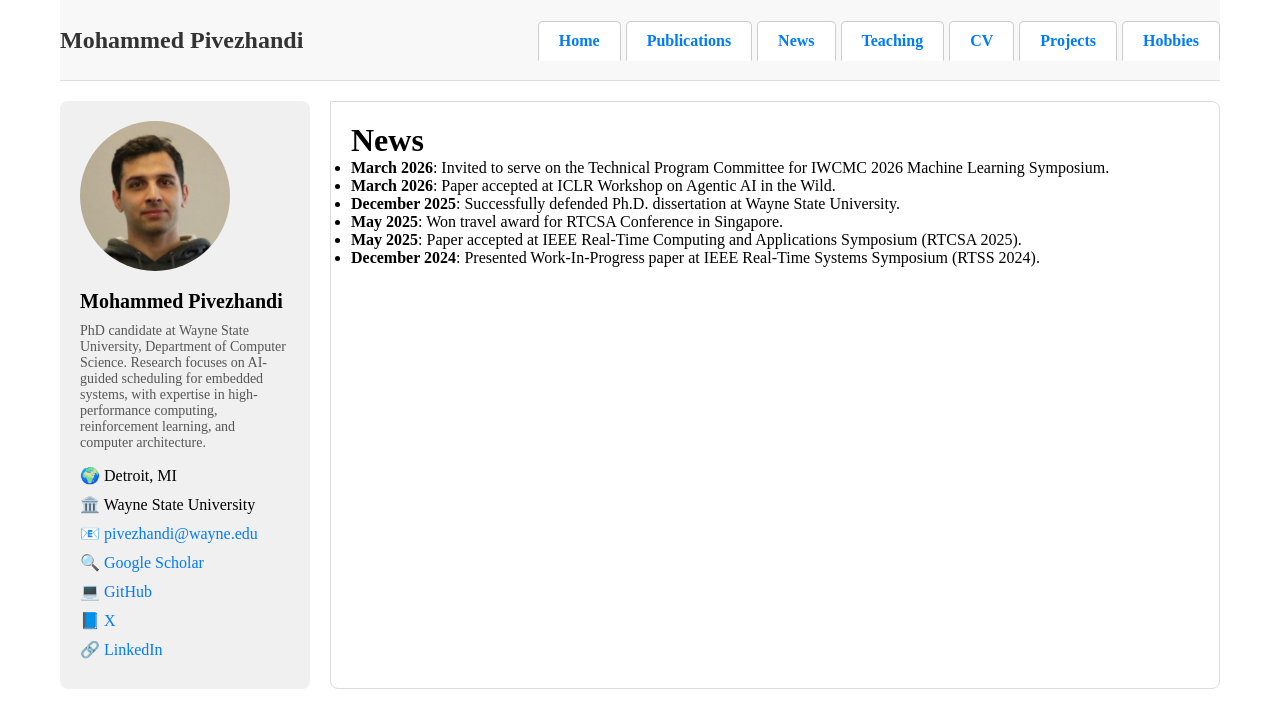
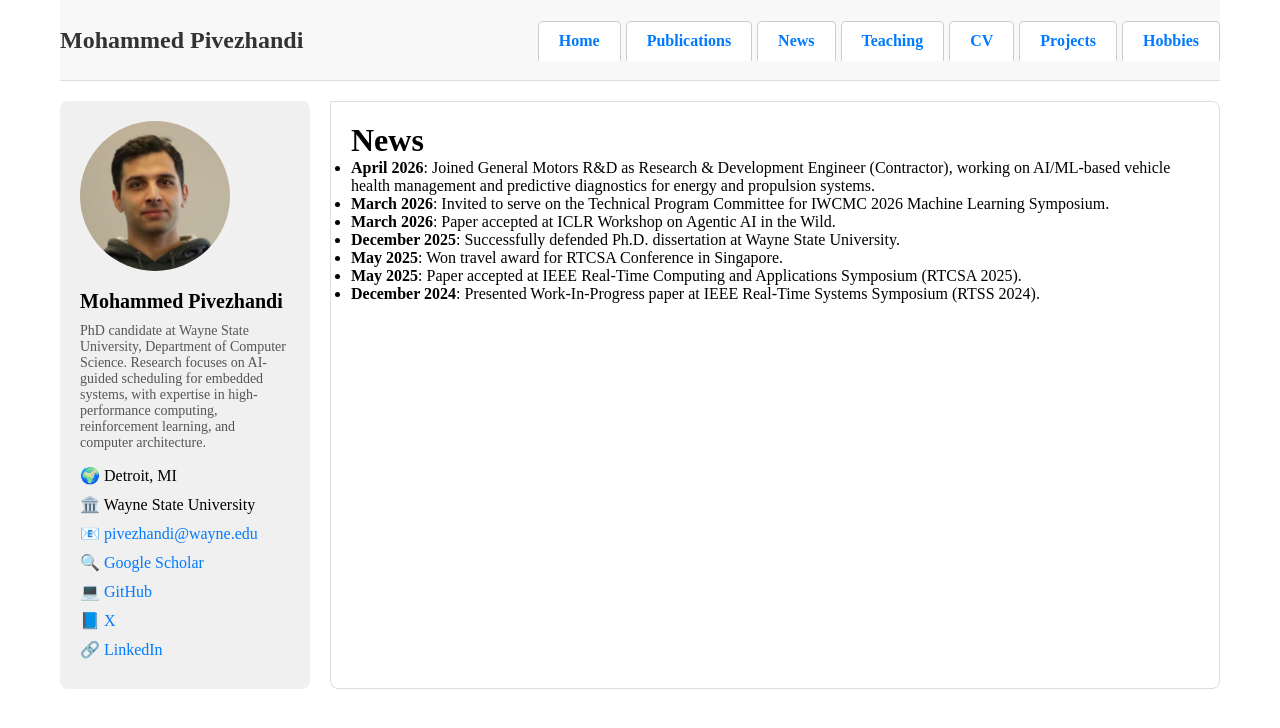
Before and after one commit to pivezhan/pivezhan.github.io, a Jekyll site: the page built from news.md, in a window 1280 px wide. Shown: the top 728 px of the page. Built offline with Jekyll 4.4.1, drawn with Linux system fonts in a browser that asks for light colours.

Commit message:
Add April 2026 GM R&D contractor news entry
Co-Authored-By: Claude Opus 4.7 (1M context) <noreply@anthropic.com>

```diff
--- a/news.md
+++ b/news.md
@@ -6,6 +6,7 @@ permalink: /news
 
 # News
 
+- **April 2026**: Joined General Motors R&D as Research & Development Engineer (Contractor), working on AI/ML-based vehicle health management and predictive diagnostics for energy and propulsion systems.
 - **March 2026**: Invited to serve on the Technical Program Committee for IWCMC 2026 Machine Learning Symposium.
 - **March 2026**: Paper accepted at ICLR Workshop on Agentic AI in the Wild.
 - **December 2025**: Successfully defended Ph.D. dissertation at Wayne State University.
```
